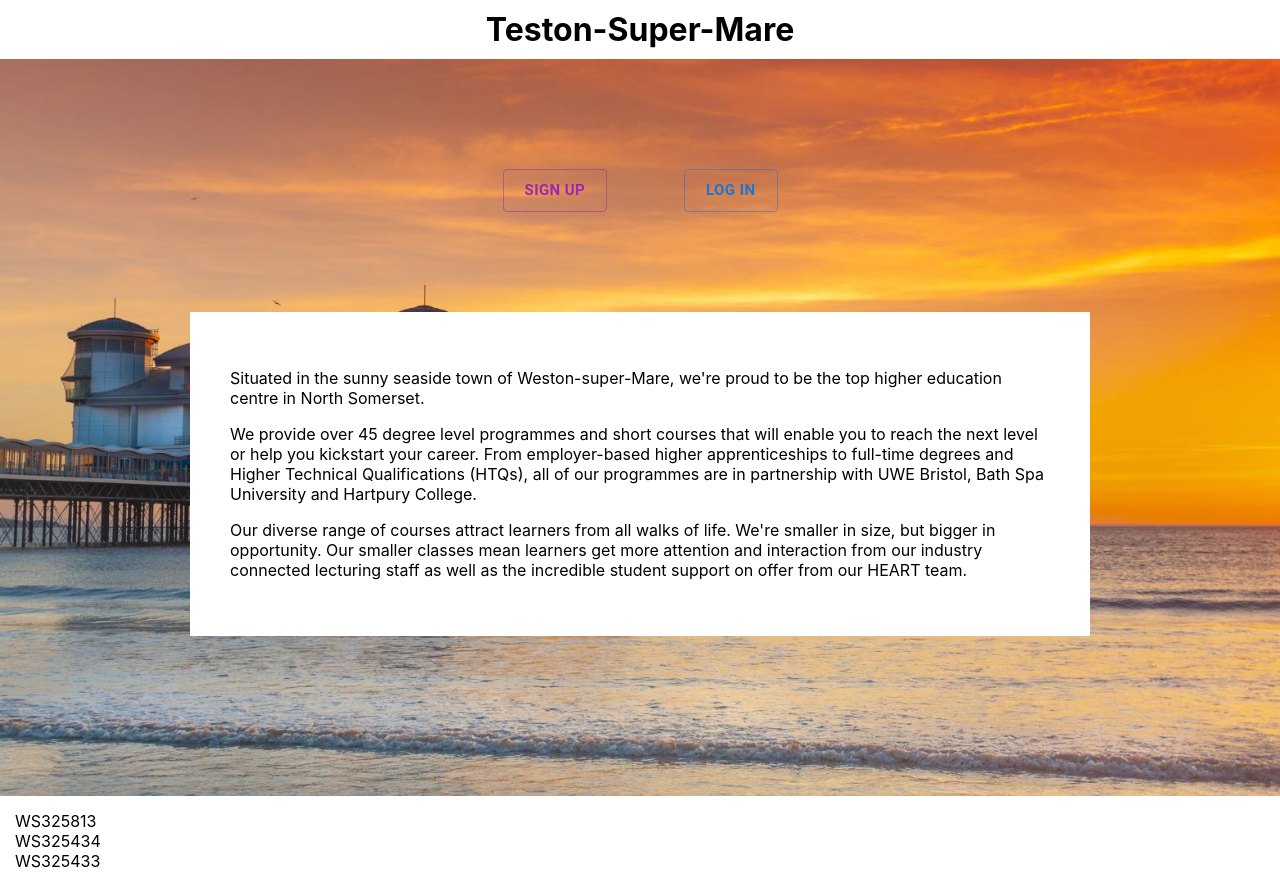
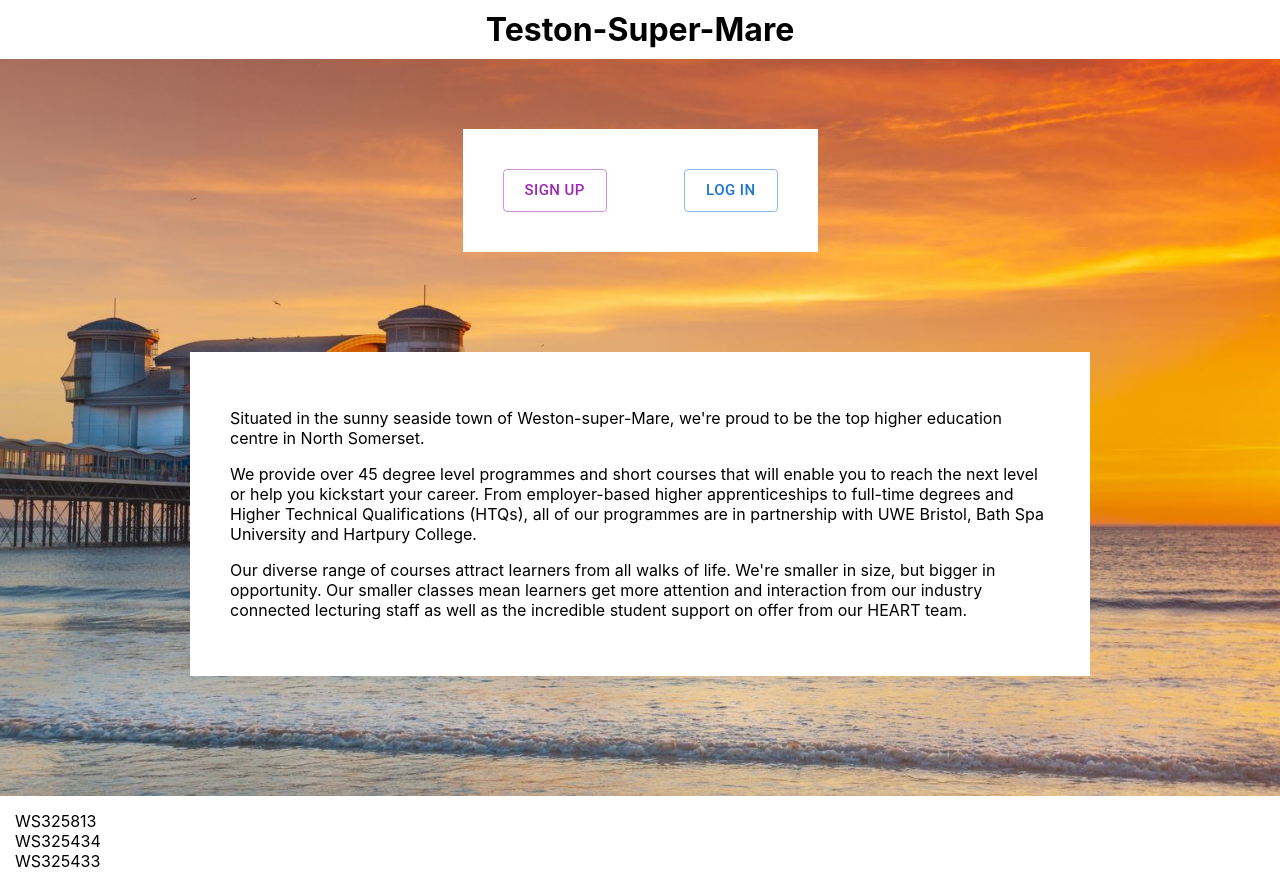
Before and after one commit to westoncollab/csd, a React (Create React App) app in the folder App/teston-super-mare/: page / in a window 1280 px wide. Built offline with nearby package versions, Linux system fonts and the light colour scheme.

Commit message:
fix landing page links

```diff
--- a/App/teston-super-mare/src/pages/Landing/Landing.css
+++ b/App/teston-super-mare/src/pages/Landing/Landing.css
@@ -20,8 +20,3 @@
 .login-buttons > button {
     font-weight: bold;
 }
-
-.about-text {
-    background-color: white;
-    padding: 40px;
-}
--- a/App/teston-super-mare/src/pages/Landing/Landing.jsx
+++ b/App/teston-super-mare/src/pages/Landing/Landing.jsx
@@ -5,21 +5,21 @@ import { Link } from 'react-router-dom';
 
 class Landing extends React.Component {
     render() {
-        return <div className='landing'>
-            <div className='login-buttons'>
-                <Button variant='outlined' size='large' color='secondary'>
-                    <Link to='/signin'>Sign up</Link>
+        return (<div className='landing'>
+            <div className='white-bg login-buttons'>
+                <Button variant='outlined' size='large' color='secondary' href='/signup'>
+                    Sign up
                 </Button>
-                <Button variant='outlined' size='large' color='primary'>
-                    <Link to='/login'>Log in</Link>
+                <Button variant='outlined' size='large' color='primary' href='/login'>
+                    Log in
                 </Button>
             </div>
-            <div className='about-text'>
+            <div className='white-bg'>
                 <p>Situated in the sunny seaside town of Weston-super-Mare, we're proud to be the top higher education centre in North Somerset.</p>
                 <p>We provide over 45 degree level programmes and short courses that will enable you to reach the next level or help you kickstart your career. From employer-based higher apprenticeships to full-time degrees and Higher Technical Qualifications (HTQs), all of our programmes are in partnership with UWE Bristol, Bath Spa University and Hartpury College.</p>
                 <p>Our diverse range of courses attract learners from all walks of life. We're smaller in size, but bigger in opportunity. Our smaller classes mean learners get more attention and interaction from our industry connected lecturing staff as well as the incredible student support on offer from our HEART team.</p>
             </div>
-        </div>
+        </div>);
     }
 }
 
```
